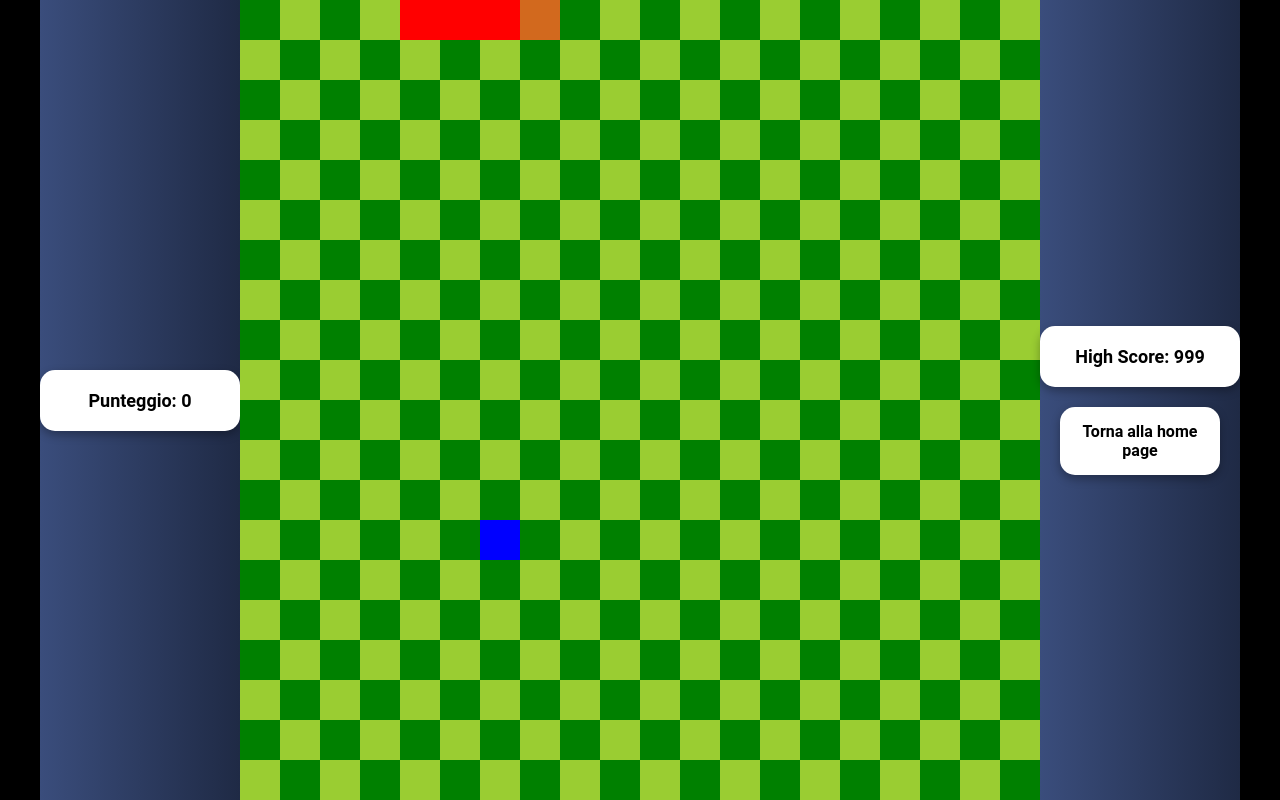
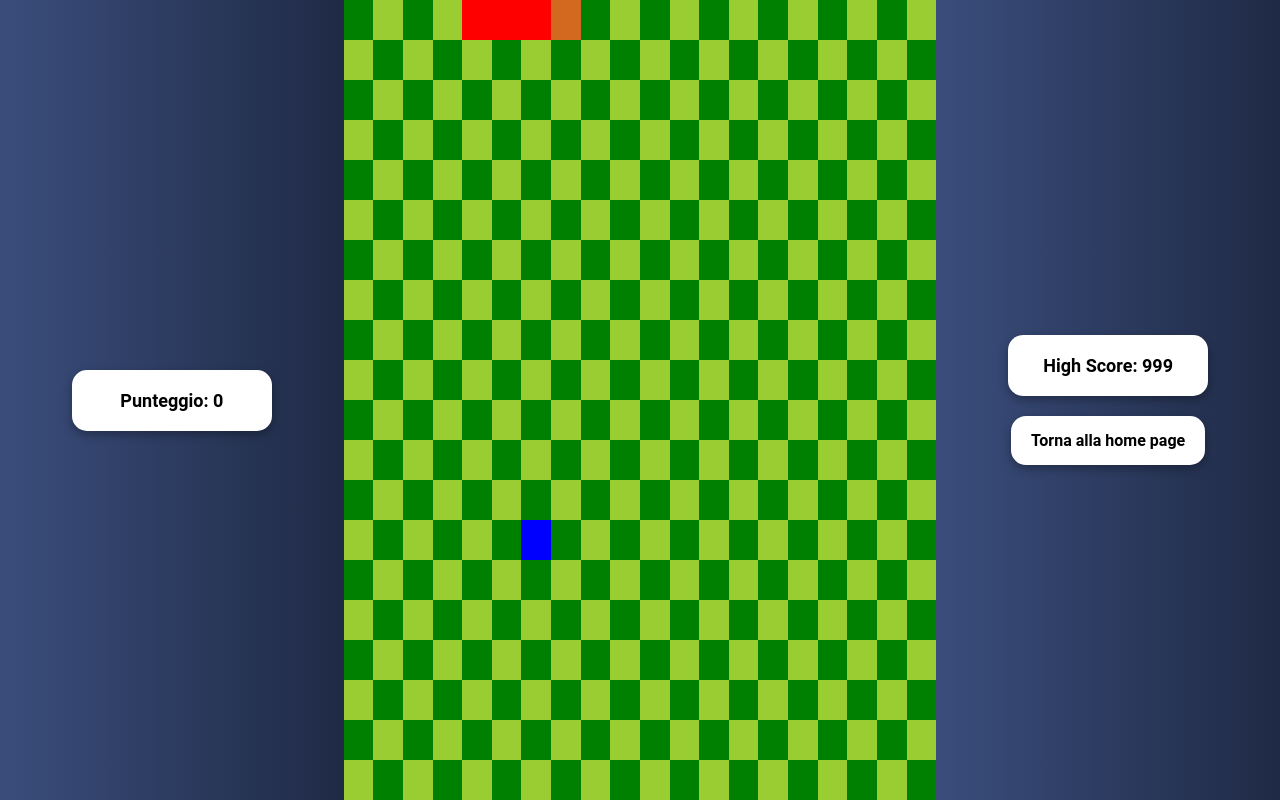
Before and after one commit to the-blue-lord/BlueBooth, a plain HTML site: page games/snake/snake.html in a window 1280 px wide. Drawn offline with Linux system fonts and the light colour scheme.

Commit message:
Modificato il css dello snake
- E' stato fixato l'aside e la sua dimensione

```diff
--- a/games/snake/styles/main.css
+++ b/games/snake/styles/main.css
@@ -8,7 +8,7 @@ body {
 }
 
 aside {
-    width: 200px;
+    width: 450px;
     height: 100vh;
     background: linear-gradient(to left, #1f2a45, #3a4d7c);
     display: flex;
```
